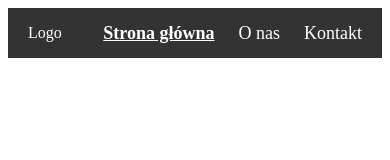
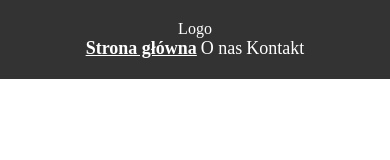
Before and after one commit to NeroTeam12/NeroTeam, a plain HTML site: page index.html in a window 390 px wide. Drawn offline with Linux system fonts and the light colour scheme.

Commit message:
Update index.html

```diff
--- a/index.html
+++ b/index.html
@@ -7,11 +7,15 @@
       nav {
         background-color: #333; /* kolor tła */
         color: white; /* kolor tekstu */
-        height: 50px; /* wysokość paska */
         display: flex; /* ustawienie elementów w linii */
         justify-content: space-between; /* odstęp między elementami */
         align-items: center; /* wyrównanie elementów w pionie */
         padding: 0 20px; /* margines wewnętrzny */
+        position: fixed; /* ustalenie pozycji paska nawigacji */
+        top: 0; /* przyczepienie do góry strony */
+        left: 0; /* przyczepienie do lewej krawędzi */
+        right: 0; /* przyczepienie do prawej krawędzi */
+        height: 50px; /* wysokość paska */
       }
 
       /* style dla linków nawigacji */
@@ -26,6 +30,19 @@
       nav a.active {
         font-weight: bold; /* pogrubienie tekstu */
         text-decoration: underline; /* podkreślenie tekstu */
+      }
+
+      /* style dla responsywnego paska nawigacji */
+      @media (max-width: 768px) {
+        nav {
+          flex-direction: column; /* ustawienie elementów w kolumnie */
+          height: auto; /* automatyczna wysokość */
+          padding: 20px; /* zwiększenie marginesu wewnętrznego */
+        }
+
+        nav a {
+          margin: 10px 0; /* margines między linkami */
+        }
       }
     </style>
   </head>
```
